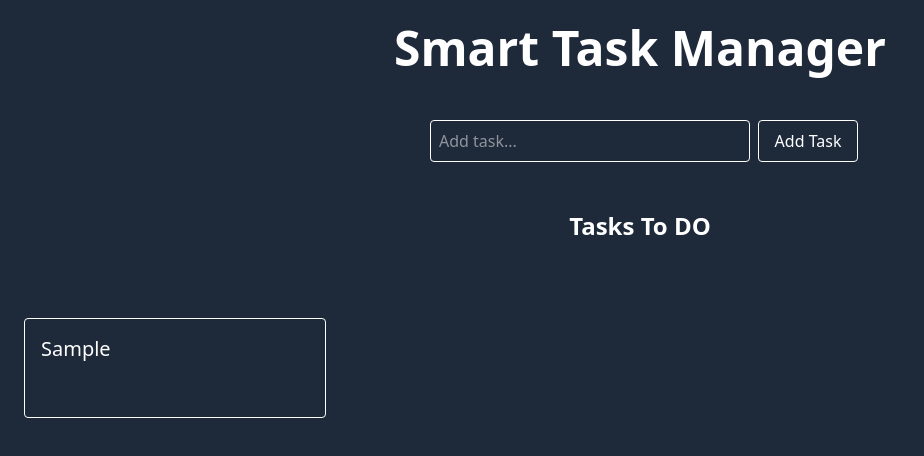
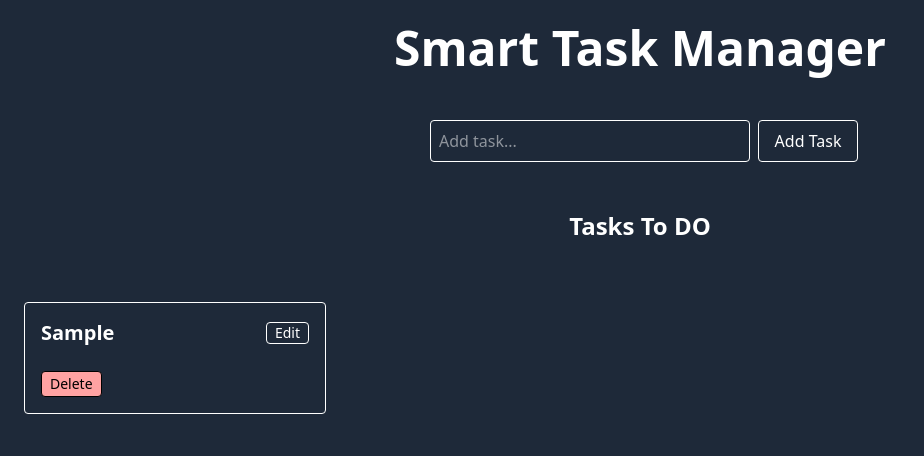
Before and after one commit to Abhishek-Arankal/Smart-Task-Manager, a React (Vite) app: page / in a window 1280 px wide. Both pictures are taken after typing "Sample" into the empty fields and a click on the button "Add Task". Shown: the top 456 px of the page, without its empty margins (0-924 px from the left). Built offline with nearby package versions, Linux system fonts and the light colour scheme.

Commit message:
Level 2: Add delete todo functionality

```diff
--- a/src/App.jsx
+++ b/src/App.jsx
@@ -12,12 +12,16 @@ function App() {
         alert("Enter task to add")
         return;
       }
-      setTodos([...todos, task])
+      setTodos([...todos, {id: Date.now(), task: task}])
       setTask("")
   }
   console.log("todos",todos)
 
+const handleDelete = (todo) => {
+  const updatedTodos = todos.filter((t) => t.id !== todo.id)
+  setTodos(updatedTodos)
 
+}
   return (
     <div className='w-full h-screen bg-gray-800 text-white'>
       <div className='p-6'>
@@ -29,7 +33,7 @@ function App() {
       <h1 className='text-2xl text-center mt-10 font-bold'>Tasks To DO</h1>
       <div className='mt-15 grid grid-cols-1 sm:grid-cols-2 lg:grid-cols-4 gap-2'>
        {todos.map((todo, idx) => (
-        <TaskCard todo={todo} key={idx}/>
+        <TaskCard todo={todo} key={todo.id} handleDelete={handleDelete}/>
        ))}
 
       </div>
--- a/src/components/TaskCard.jsx
+++ b/src/components/TaskCard.jsx
@@ -1,9 +1,15 @@
 import React from 'react'
 
-const TaskCard = ({todo}) => {
+const TaskCard = ({todo, handleDelete}) => {
   return (
-     <div className='max-w-80 h-25 border rounded p-4 mt-4'>
-          <h1 className='text-sm sm:text-md md:text-xl'>{todo}</h1>
+     <div className='max-w-80 h-28 border rounded p-4 mb-4 flex flex-col justify-between'>
+      <div className='flex items-center justify-between'>
+         <h1 className='text-sm sm:text-md md:text-xl font-semibold'>{todo.task}</h1>
+         <button className='px-2 py-0.3 border rounded text-sm'>Edit</button>
+      </div>
+      <div className='mt-6 '>
+          <button className='px-2 py-0.5 border rounded text-sm bg-red-300 text-black' onClick={() =>handleDelete(todo)}>Delete</button>
+      </div>
     </div>
   )
 }
```
